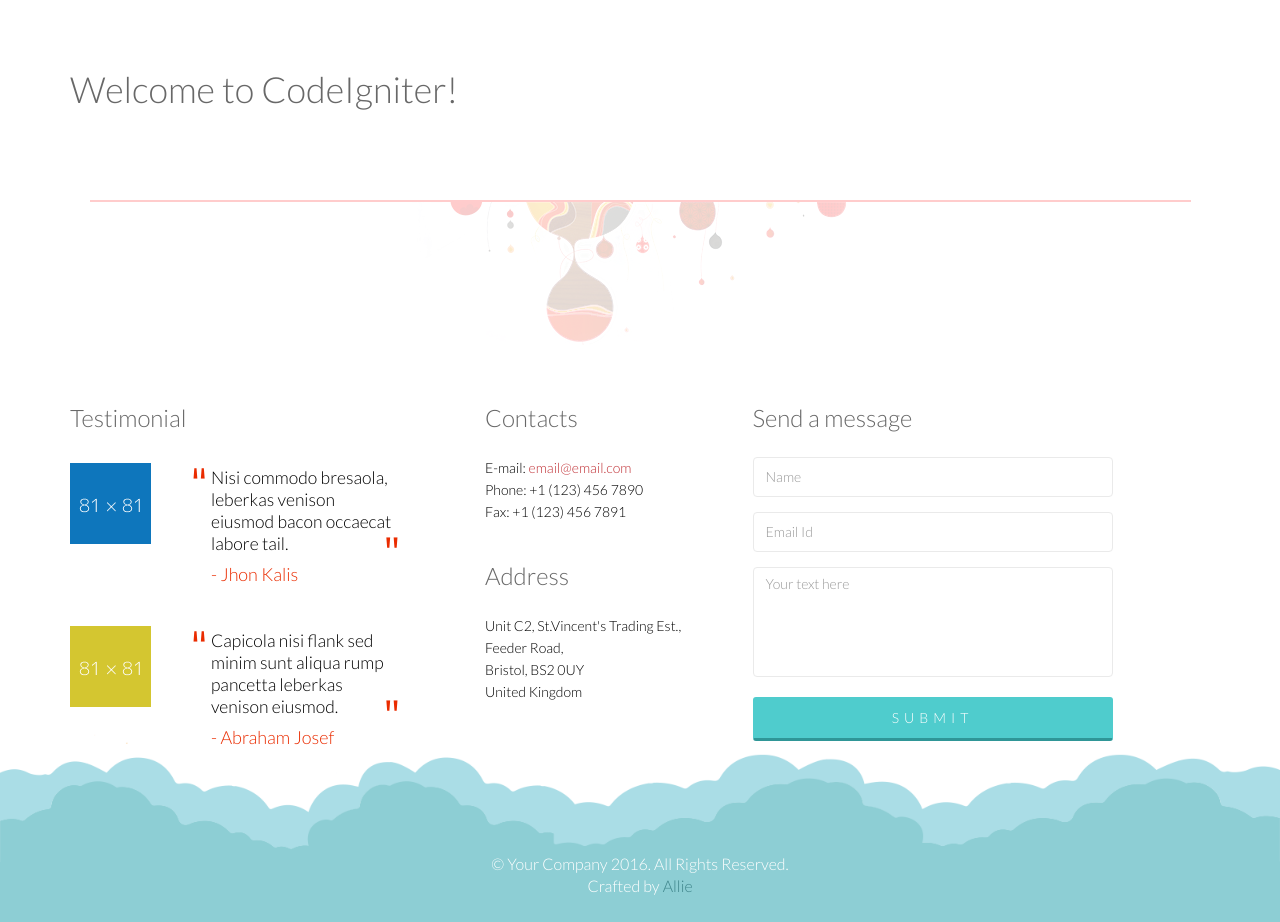
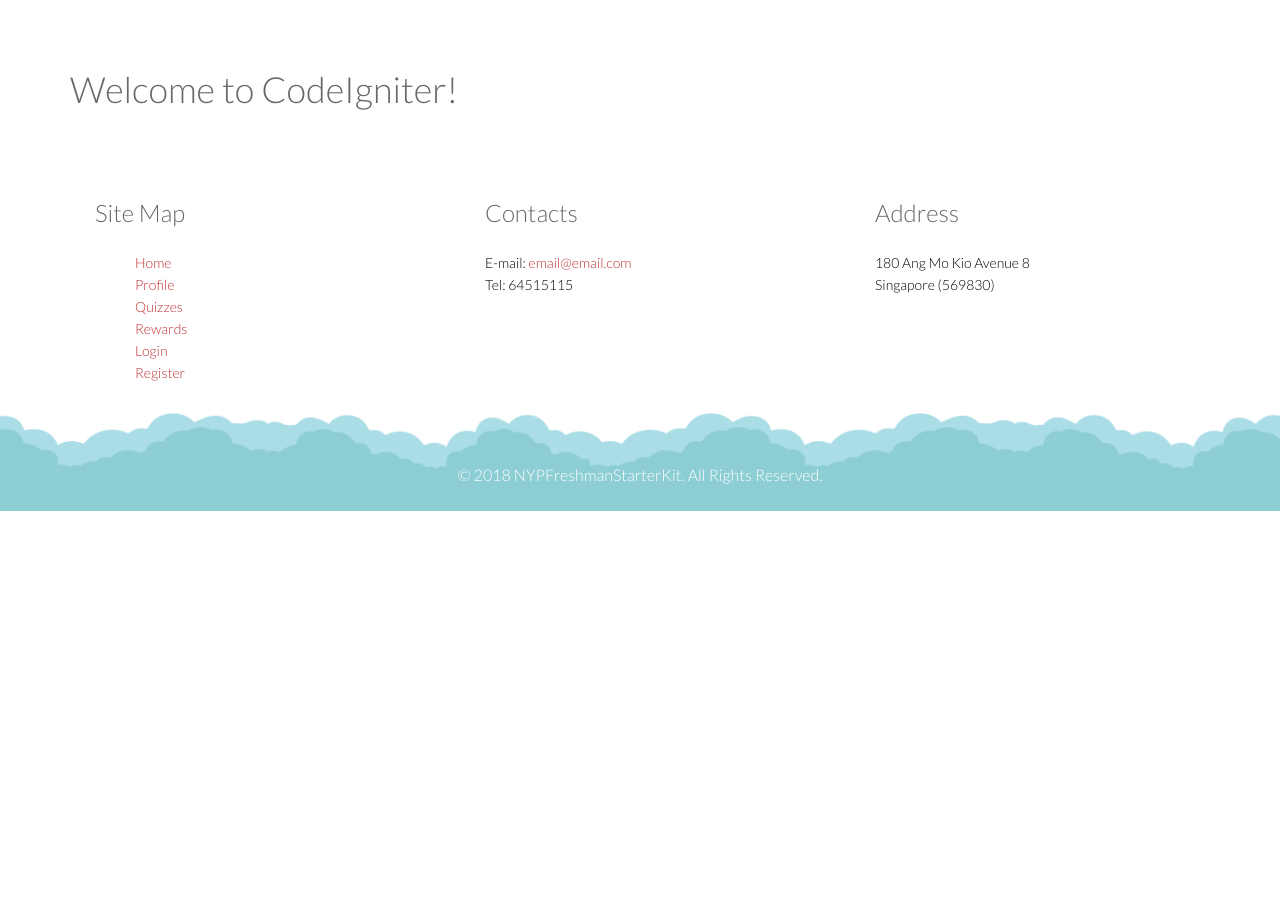
Before and after one commit to siowshijia/FreshieStarterKit, a CodeIgniter app: page /freshmanstarterkit/ in a window 1280 px wide. Shown: the part 180-1102 px from the top of the page. After the commit the page ends 800 px from the top, so only its background shows below. Run offline with CodeIgniter, Linux system fonts and the light colour scheme.

Commit message:
add: rearrange footer layout

```diff
--- a/application/views/partials/footer.php
+++ b/application/views/partials/footer.php
@@ -2,73 +2,40 @@
     <footer id="footer">
         <div class="container">
             <div class="row">
-                <div class="col-sm-12 text-center bottom-separator">
-                    <img src="<?php echo base_url() . 'assets/images/home/under.png'; ?>" class="img-responsive inline" alt="">
+                <div class="col-md-4 col-sm-12">
+                    <div class="contact-info bottom">
+                        <h2>Site Map</h2>
+                        <ul class="p-l-none">
+                            <li><a href="#">Home</a></li>
+                            <li><a href="#">Profile</a></li>
+                            <li><a href="#">Quizzes</a></li>
+                            <li><a href="#">Rewards</a></li>
+                            <li><a href="#">Login</a></li>
+                            <li><a href="#">Register</a></li>
+                        </ul>
+                    </div>
                 </div>
                 <div class="col-md-4 col-sm-6">
-                    <div class="testimonial bottom">
-                        <h2>Testimonial</h2>
-                        <div class="media">
-                            <div class="pull-left">
-                                <a href="#"><img src="<?php echo base_url() . 'assets/images/home/profile1.png'; ?>" alt=""></a>
-                            </div>
-                            <div class="media-body">
-                                <blockquote>Nisi commodo bresaola, leberkas venison eiusmod bacon occaecat labore tail.</blockquote>
-                                <h3><a href="#">- Jhon Kalis</a></h3>
-                            </div>
-                         </div>
-                        <div class="media">
-                            <div class="pull-left">
-                                <a href="#"><img src="<?php echo base_url() . 'assets/images/home/profile2.png'; ?>" alt=""></a>
-                            </div>
-                            <div class="media-body">
-                                <blockquote>Capicola nisi flank sed minim sunt aliqua rump pancetta leberkas venison eiusmod.</blockquote>
-                                <h3><a href="">- Abraham Josef</a></h3>
-                            </div>
-                        </div>
-                    </div>
-                </div>
-                <div class="col-md-3 col-sm-6">
                     <div class="contact-info bottom">
                         <h2>Contacts</h2>
                         <address>
                         E-mail: <a href="mailto:someone@example.com">email@email.com</a> <br>
-                        Phone: +1 (123) 456 7890 <br>
-                        Fax: +1 (123) 456 7891 <br>
-                        </address>
-
-                        <h2>Address</h2>
-                        <address>
-                        Unit C2, St.Vincent's Trading Est., <br>
-                        Feeder Road, <br>
-                        Bristol, BS2 0UY <br>
-                        United Kingdom <br>
+                        Tel: 64515115
                         </address>
                     </div>
                 </div>
-                <div class="col-md-4 col-sm-12">
-                    <div class="contact-form bottom">
-                        <h2>Send a message</h2>
-                        <form id="main-contact-form" name="contact-form" method="post" action="sendemail.php">
-                            <div class="form-group">
-                                <input type="text" name="name" class="form-control" required="required" placeholder="Name">
-                            </div>
-                            <div class="form-group">
-                                <input type="email" name="email" class="form-control" required="required" placeholder="Email Id">
-                            </div>
-                            <div class="form-group">
-                                <textarea name="message" id="message" required="required" class="form-control" rows="8" placeholder="Your text here"></textarea>
-                            </div>
-                            <div class="form-group">
-                                <input type="submit" name="submit" class="btn btn-submit" value="Submit">
-                            </div>
-                        </form>
+                <div class="col-md-4 col-sm-6">
+                    <div class="contact-info bottom">
+                        <h2>Address</h2>
+                        <address>
+                        180 Ang Mo Kio Avenue 8  <br>
+                        Singapore (569830)
+                        </address>
                     </div>
                 </div>
                 <div class="col-sm-12">
                     <div class="copyright-text text-center">
-                        <p>&copy; Your Company 2016. All Rights Reserved.</p>
-                        <p>Crafted by <a target="_blank" href="http://designscrazed.org/">Allie</a></p>
+                        <p>&copy; <?php echo date('Y'); ?> NYPFreshmanStarterKit. All Rights Reserved.</p>
                     </div>
                 </div>
             </div>
```
